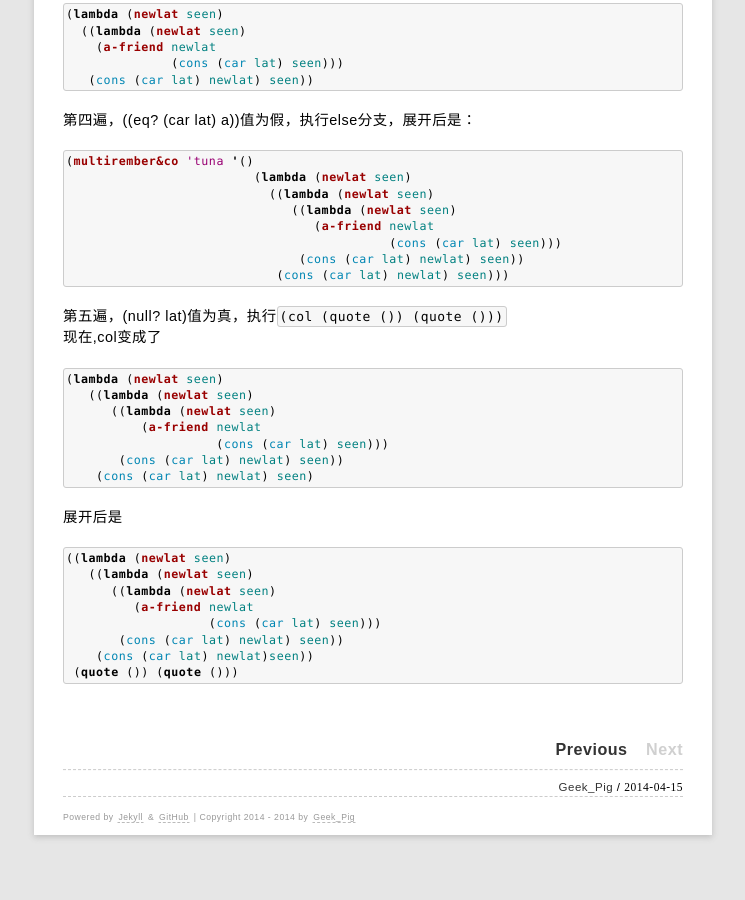
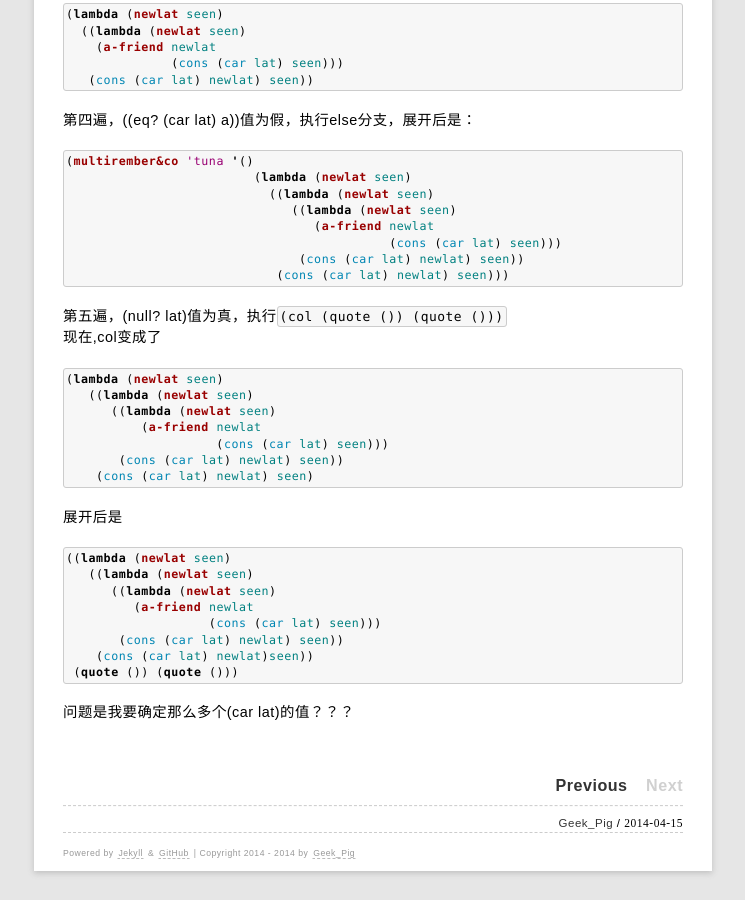
Before and after one commit to rhuichao/uternet.github.io, a Jekyll site: the page built from _posts/2014-04-15-continuation.md, in a window 1280 px wide and 900 px high, scrolled down 1667 px. Shown: the whole window, without its empty margins (267-1012 px from the left). Built offline with Jekyll 4.4.1, drawn with Linux system fonts in a browser that asks for light colours; some web fonts are replaced; Markdown is read by kramdown in place of the engine named in the settings; before the commit the page ends 2531 px from its top, so only the background shows below that.

Commit message:
new document posted

````diff
--- a/_posts/2014-04-15-continuation.md
+++ b/_posts/2014-04-15-continuation.md
@@ -137,3 +137,5 @@ col 变成了
     (cons (car lat) newlat)seen))
  (quote ()) (quote ()))
 ```
+
+问题是我要确定那么多个(car lat)的值？？？
````
